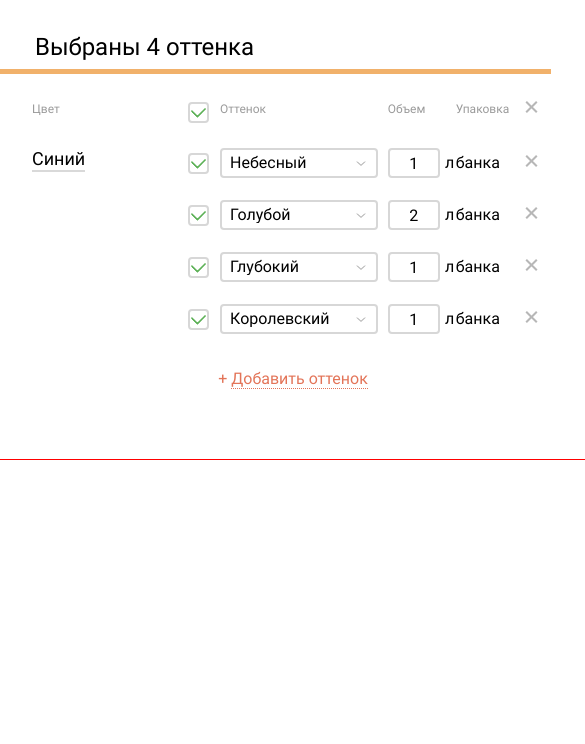
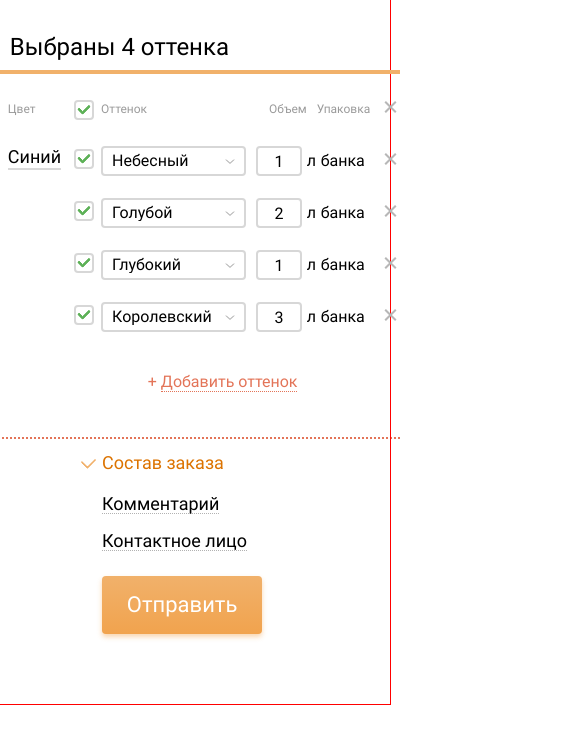
Before and after one commit to biggus-dickus/als-test, a website: page src/index.html in a window 390 px wide. Shown: the top 744 px of the page, 585 px wide, since content can reach past the window. Drawn offline with nearby package versions, Linux system fonts and the light colour scheme; files that its build step writes are made by us from their sources.

Commit message:
Desktop perfect-pixel, basic responsiveness

```diff
--- a/gulp/tasks/html.tasks.js
+++ b/gulp/tasks/html.tasks.js
@@ -1,5 +1,3 @@
-'use strict';
-
 const gulp = require('gulp'),
     path = require('../config').path,
     rigger = require('gulp-rigger'),
--- a/gulp/tasks/js.tasks.js
+++ b/gulp/tasks/js.tasks.js
@@ -5,15 +5,14 @@ const gulp = require('gulp'),
 
     concat = require('gulp-concat'),
     uglify = require('gulp-uglify'),
-      rigger = require('gulp-rigger'),
-      browserSync = require("browser-sync"),
+    browserSync = require('browser-sync'),
     reload = browserSync.reload,
     sourcemaps = require('gulp-sourcemaps');
 
 gulp.task('js:dev', () => {
     gulp.src(path.src.js)
         .pipe(sourcemaps.init())
-    .pipe(concat('all.js'))
+        .pipe(concat('script.js'))
         .pipe(sourcemaps.write())
         .pipe(gulp.dest(path.build.js))
         .pipe(reload({stream: true}));
--- a/gulpfile.js
+++ b/gulpfile.js
@@ -1,7 +1,5 @@
-'use strict';
-
 const gulp = require('gulp'),
-      config = require('./gulp/config').bsConfig,
+    bsConfig = require('./gulp/config').bsConfig,
     path = require('./gulp/config').path,
 
     requireDir = require('require-dir'),
@@ -15,7 +13,7 @@ requireDir('./gulp/tasks');
 
 
 gulp.task('webserver', () => {
-  browserSync(config);
+    browserSync(bsConfig);
 });
 
 gulp.task('clean', (cb) => rimraf(path.clean, cb));
--- a/src/index.html
+++ b/src/index.html
@@ -27,7 +27,7 @@
                     <th class="order-table__amount-th">Объем</th>
                     <th class="order-table__unit-th">Упаковка</th>
                     <th class="order-table__buttons-th">
-                        <button type="button" class="remove-btn" title="Убрать все">
+                        <button type="button" class="remove-btn order-table__remove" title="Убрать все">
                             <span class="visually-hidden">Убрать все</span>
                         </button>
                     </th>
@@ -58,9 +58,9 @@
                         <input type="number" name="sky-blue-amount" class="text-input order-table__num-input" value="1">
                         <span class="order-table__amount">л</span>
                     </td>
-                    <td>банка</td>
+                    <td class="order-table__unit-td">банка</td>
                     <td>
-                        <button type="button" class="remove-btn" title="Убрать небесный">
+                        <button type="button" class="remove-btn order-table__remove" title="Убрать небесный">
                             <span class="visually-hidden">Убрать небесный</span>
                         </button>
                     </td>
@@ -85,9 +85,9 @@
                         <input type="number" name="light-blue-amount" class="text-input order-table__num-input" value="2">
                         <span class="order-table__amount">л</span>
                     </td>
-                    <td>банка</td>
+                    <td class="order-table__unit-td">банка</td>
                     <td>
-                        <button type="button" class="remove-btn" title="Убрать голубой">
+                        <button type="button" class="remove-btn order-table__remove" title="Убрать голубой">
                             <span class="visually-hidden">Убрать голубой</span>
                         </button>
                     </td>
@@ -112,9 +112,9 @@
                         <input type="number" name="light-blue-amount" class="text-input order-table__num-input" value="1">
                         <span class="order-table__amount">л</span>
                     </td>
-                    <td>банка</td>
+                    <td class="order-table__unit-td">банка</td>
                     <td>
-                        <button type="button" class="remove-btn" title="Убрать глубокий">
+                        <button type="button" class="remove-btn order-table__remove" title="Убрать глубокий">
                             <span class="visually-hidden">Убрать глубокий</span>
                         </button>
                     </td>
@@ -136,12 +136,12 @@
                         </select>
                     </td>
                     <td class="order-table__amount-td">
-                        <input type="number" name="royal-blue-amount" class="text-input order-table__num-input" value="1">
+                        <input type="number" name="royal-blue-amount" class="text-input order-table__num-input" value="3">
                         <span class="order-table__amount">л</span>
                     </td>
-                    <td>банка</td>
+                    <td class="order-table__unit-td">банка</td>
                     <td>
-                        <button type="button" class="remove-btn" title="Убрать королевский">
+                        <button type="button" class="remove-btn order-table__remove" title="Убрать королевский">
                             <span class="visually-hidden">Убрать королевский</span>
                         </button>
                     </td>
--- a/src/styles/base/_variables.scss
+++ b/src/styles/base/_variables.scss
@@ -4,6 +4,9 @@ $fontsDir: "../fonts";
 
 // Widths
 $xs: 320px;
+$sm: 480px;
+$md: 768px;
+$lg: 1000px;
 
 // Colors
 $primary-dark: #000;
--- a/src/styles/components/_order-form.scss
+++ b/src/styles/components/_order-form.scss
@@ -2,6 +2,11 @@
   display: flex;
   padding-top: 20px;
   padding-bottom: 70px;
+
+  @media (max-width: $md) {
+    flex-wrap: wrap;
+    justify-content: center;
+  }
 
   &__body,
   &__sidebar {
@@ -12,6 +17,13 @@
     flex-grow: 1;
     max-width: 715px;
     padding-right: 40px;
+
+    @media (max-width: $md) {
+      flex-basis: 100%;
+      padding-right: 0;
+      padding-bottom: 45px;
+      border-bottom: 2px dotted $theme-var;
+    }
   }
 
   &__sidebar {
@@ -19,11 +31,16 @@
     padding-bottom: 70px;
     padding-left: 37px;
     border-left: 2px dotted $theme-var;
+
+    @media (max-width: $md) {
+      border-left: 0;
+      padding-bottom: 0;
+    }
   }
 
   &__title {
     position: relative;
-    padding-left: 25px;
+    padding-left: 20px;
     padding-bottom: 15px;
     margin-bottom: 15px;
 
@@ -33,8 +50,12 @@
       bottom: 0;
       left: -10px;
       right: 0;
-      height: 5px;
+      height: 4px;
       background-color: $theme-accent;
+
+      @media (max-width: $md) {
+        left: 0;
+      }
     }
   }
 
--- a/src/styles/components/_order-table.scss
+++ b/src/styles/components/_order-table.scss
@@ -2,21 +2,29 @@
   width: 100%;
   max-width: 100%;
   border-collapse: collapse;
-  table-layout: fixed;
-  margin-bottom: 25px;
+  margin-bottom: 30px;
+  text-align: left;
+
+  @media (min-width: $md) {
+    table-layout: fixed;
+  }
 
   th, td {
     padding: 11px 5px;
+
+      label {
+        left: 3px;
+        bottom: 2px;
+      }
   }
 
   th:first-child,
   td.order-table__rowspan-td {
-    padding-left: 22px;
+    padding-left: 18px;
   }
 
   th {
-    padding-bottom: 20px;
-    text-align: left;
+    padding-bottom: 18px;
     font-size: 12px;
     font-weight: 400;
     color: fade-out($primary-dark, .6);
@@ -26,17 +34,29 @@
     vertical-align: top;
   }
 
-  &__checkbox-th,
+  &__checkbox-th {
+    width: 6%;
+  }
+
   &__buttons-th {
-    width: 5.92%;
+    width: 3%;
   }
 
   &__color-th {
-    width: 32%;
+    width: 31.5%;
   }
 
   &__tint-th {
     width: 31%;
+    min-width: 155px;
+  }
+
+  &__amount-th {
+    width: 15.5%;
+  }
+
+  .order-table__amount-th {
+    padding-left: 18px;
   }
 
   &__color-val {
@@ -52,6 +72,11 @@
 
   &__amount-td {
     font-size: 0;
+    text-align: center;
+  }
+
+  .order-table__unit-td {
+    padding-left: 9px;
   }
 
   &__num-input,
@@ -71,4 +96,8 @@
     width: 10%;
     padding-left: 5px;
   }
+
+  &__remove {
+    left: 3px;
+  }
 }
--- a/src/styles/partials/_inputs.scss
+++ b/src/styles/partials/_inputs.scss
@@ -1,7 +1,7 @@
 .checkbox-input {
   & + label {
     position: relative;
-    padding-left: 21px;
+    padding-left: 20px;
     cursor: pointer;
 
     &::before,
@@ -13,19 +13,19 @@
     &::before {
       top: 0;
       left: 0;
-      width: 21px;
-      height: 21px;
+      width: 20px;
+      height: 20px;
       border: 2px solid $grey-default;
       border-radius: 4px;
     }
 
     &::after {
-      top: 3px;
+      top: 4px;
       left: 4px;
-      width: 13px;
-      height: 10px;
-      border-left: 2px solid transparent;
-      border-bottom: 2px solid transparent;
+      width: 12px;
+      height: 8px;
+      border-left: 3px solid transparent;
+      border-bottom: 3px solid transparent;
       border-radius: 2px;
       transform: rotate(-45deg);
     }
@@ -43,7 +43,7 @@
 .text-input,
 .select {
   display: inline-block;
-  padding: 3px 8px;
+  padding: 3px 9px;
   height: 30px;
   border: 2px solid $grey-default;
   border-radius: 4px;
--- a/src/styles/partials/_layout.scss
+++ b/src/styles/partials/_layout.scss
@@ -1,8 +1,7 @@
 .container {
-  max-width: 1000px;
-  min-width: 800px;
-  padding-right: 10px;
-  padding-left: 10px;
+  max-width: $lg;
+  padding-right: 15px;
+  padding-left: 15px;
   margin-right: auto;
   margin-left: auto;
   outline: 1px solid red;
```
Also changed, not shown: gulp/tasks/css.tasks.js (+3 -6 lines), gulp/config.js (indentation only), 5 other files. Lines whose indentation alone changed are shown as unchanged.
